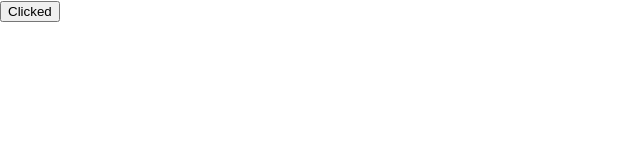
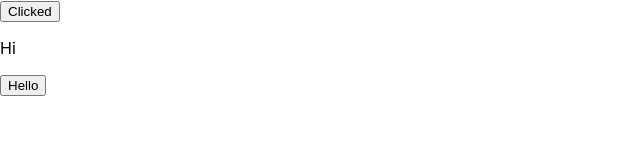
Before and after one commit to AsherOh/react-workspace, a React (Create React App) app in the folder practice-react/: page / in a window 1280 px wide. Shown: the top 160 px of the page, without its empty margins (0-640 px from the left). Built offline with nearby package versions, Linux system fonts and the light colour scheme.

Commit message:
add comment

```diff
--- a/practice-react/src/App.js
+++ b/practice-react/src/App.js
@@ -9,6 +9,8 @@ function App() {
     <ThemeContext.Provider value={{ isLoggedIn, setIsLoggedIn }}>
       <div className="App">
         <button>Clicked</button>
+        <p>Hi</p>
+        <button>Hello</button>
       </div>
     </ThemeContext.Provider>
   );
```
